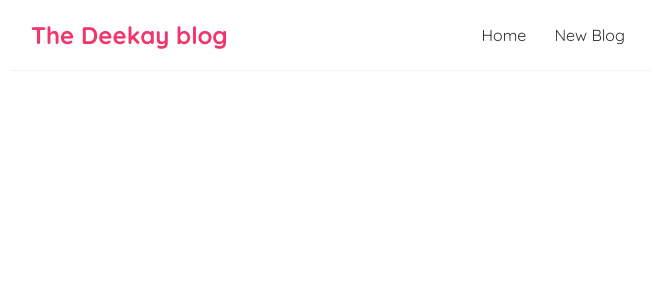
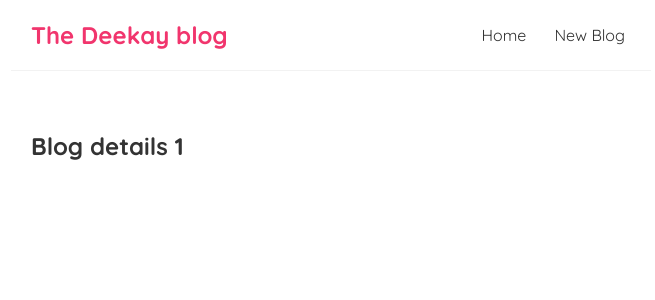
Before and after one commit to devinkg/deekay-react-blog, a React (Create React App) app: page /blogs/1 in a window 1280 px wide. Shown: the top 300 px of the page, without its empty margins (309-964 px from the left). Built offline with nearby package versions, Linux system fonts and the light colour scheme; the HTML template or start-up script is replaced by a standard one.

Commit message:
route params usage

```diff
--- a/src/App.js
+++ b/src/App.js
@@ -2,6 +2,7 @@
 import Home from './Home';
 import { BrowserRouter as Router, Route, Switch } from 'react-router-dom';
 import Create from './create';
+import BlogDetails from './BlogDetails';
 
 function App() {
   return (
@@ -16,6 +17,9 @@
             <Route path="/create">
               <Create />
             </Route>
+            <Route path="/blogs/:id">
+              <BlogDetails />
+            </Route>
           </Switch>
         </div>
       </div>
--- /dev/null
+++ b/src/BlogDetails.js
@@ -0,0 +1,13 @@
+import { useParams } from 'react-router-dom';
+
+const BlogDetails = () => {
+    const { id } = useParams();
+
+    return (
+        <div className="blog-details">
+            <h2>Blog details {id}</h2>
+        </div>
+    );
+}
+
+export default BlogDetails;
--- a/src/BlogList.js
+++ b/src/BlogList.js
@@ -1,3 +1,5 @@
+import { Link } from "react-router-dom";
+
 const BlogList = (props) => {
     const { blogs, title } = props;
 
@@ -6,8 +8,10 @@
             <h2>{title}</h2>
             {blogs.map((blog) => (
                 <div className="blog-preview" key={blog.id}>
-                    <h2>{blog.title}</h2>
-                    <p>Written by {blog.author}</p>
+                    <Link to={`/blogs/${blog.id}`}>
+                        <h2>{blog.title}</h2>
+                        <p>Written by {blog.author}</p>
+                    </Link>
                 </div>
             ))}
         </div>
--- a/src/index.css
+++ b/src/index.css
@@ -48,3 +48,7 @@
   color :#f1356d;
   margin-bottom: 8px;
 }
+
+.blog-preview a{
+  text-decoration: none;
+}
```
